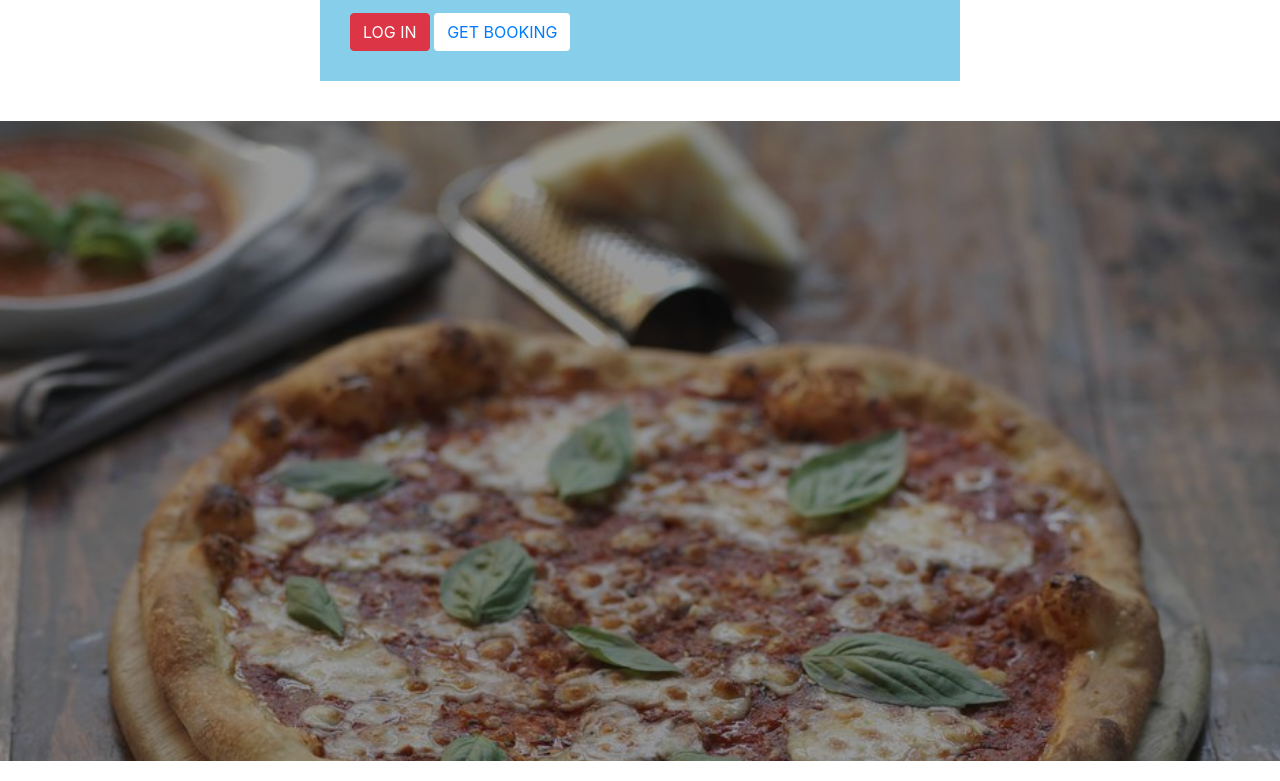
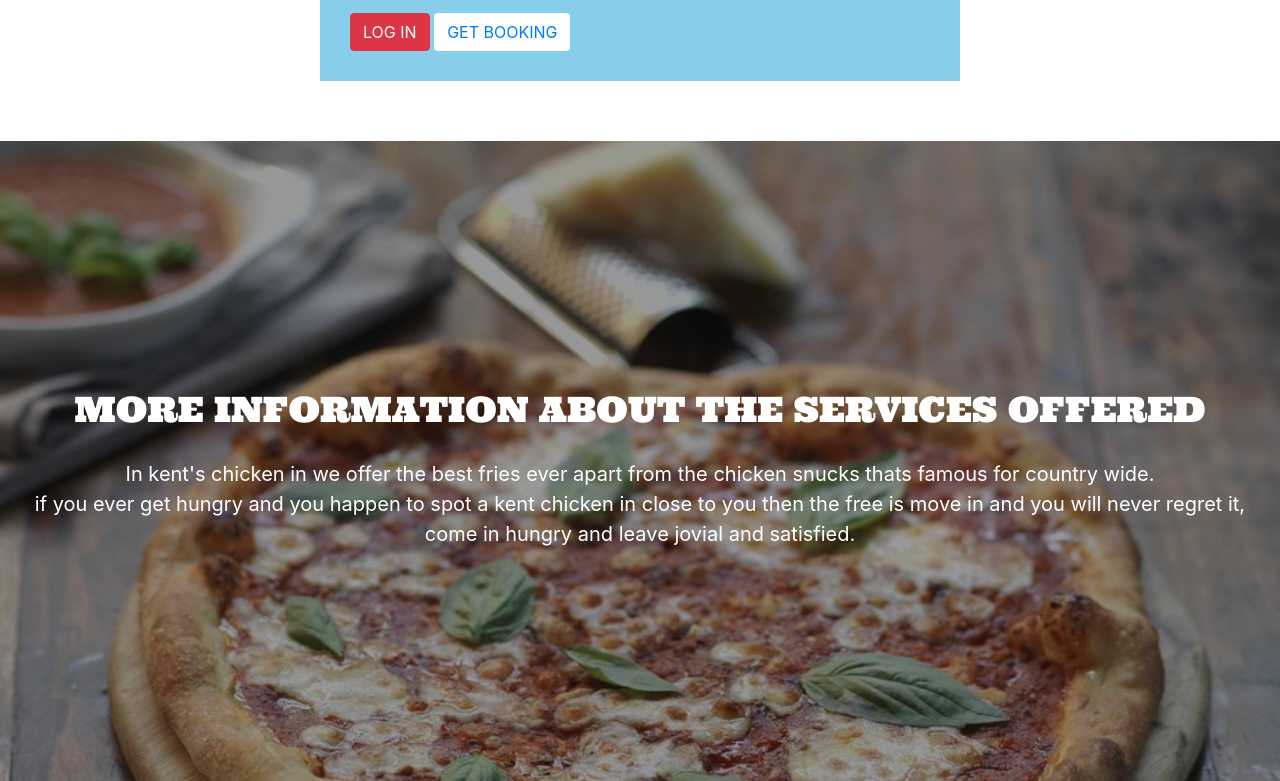
Before and after one commit to Kenneth-joseph/pizza, a plain HTML site: page index.html in a window 1280 px wide. Shown: the part 1053-1834 px from the top of the page. Drawn offline with Linux system fonts and the light colour scheme.

Commit message:
added content to my info section

```diff
--- a/index.css
+++ b/index.css
@@ -65,5 +65,12 @@ text-decoration-line: none;
     height: 80vh;
     background-repeat: no-repeat;
     background-size: cover;
-    margin-top: 40px;
+    margin-top: 60px;
+    color: white;
+    padding-top: 200px;
 }
+
+.infop{
+    padding-top: 20px;
+    font-size: 20px;
+}
--- a/index.html
+++ b/index.html
@@ -65,7 +65,14 @@
 <!--MORE INFO-->
 <div class="row">
 <div class="col-lg-12 col-md-6 info">
-
+    <h2  class="head text-center mt-5" id="info_h">MORE INFORMATION ABOUT THE SERVICES OFFERED</h2>
+    <div class="infop text-center">
+      <p>
+        In kent's chicken in we offer the best fries ever apart from the chicken snucks thats famous for country wide.</br>
+        if you ever get hungry and you happen to spot a kent chicken in close to you then the free is move in and you will never regret it,</br>
+        come in hungry and leave jovial and satisfied.
+      </p>
+    </div>
 </div>
 </div>
 
```
